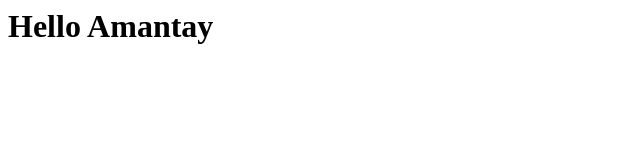
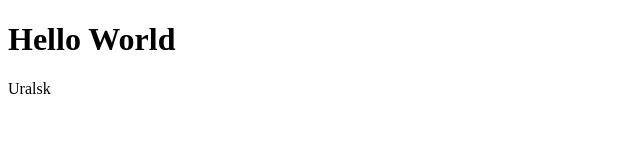
Before and after one commit to beloofficial/learn-git, a plain HTML site: page index.html in a window 1280 px wide. Shown: the whole page, without its empty margins (0-640 px from the left). Drawn offline with Linux system fonts and the light colour scheme.

Commit message:
add html structure

```diff
--- a/index.html
+++ b/index.html
@@ -1 +1,10 @@
-<h1>Hello Amantay</h1>
+<!DOCTYPE html>
+<html>
+<head>
+	<title></title>
+</head>
+<body>
+	<h1>Hello World</h1>
+	<p>Uralsk</p>
+</body>
+</html>
```
